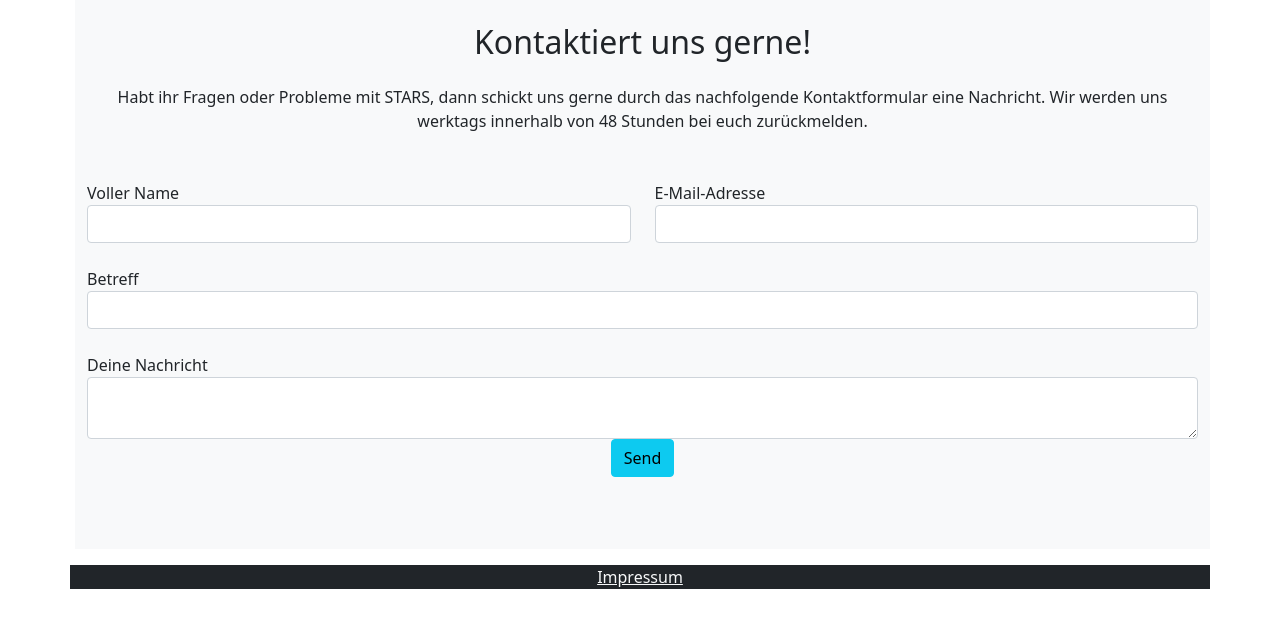
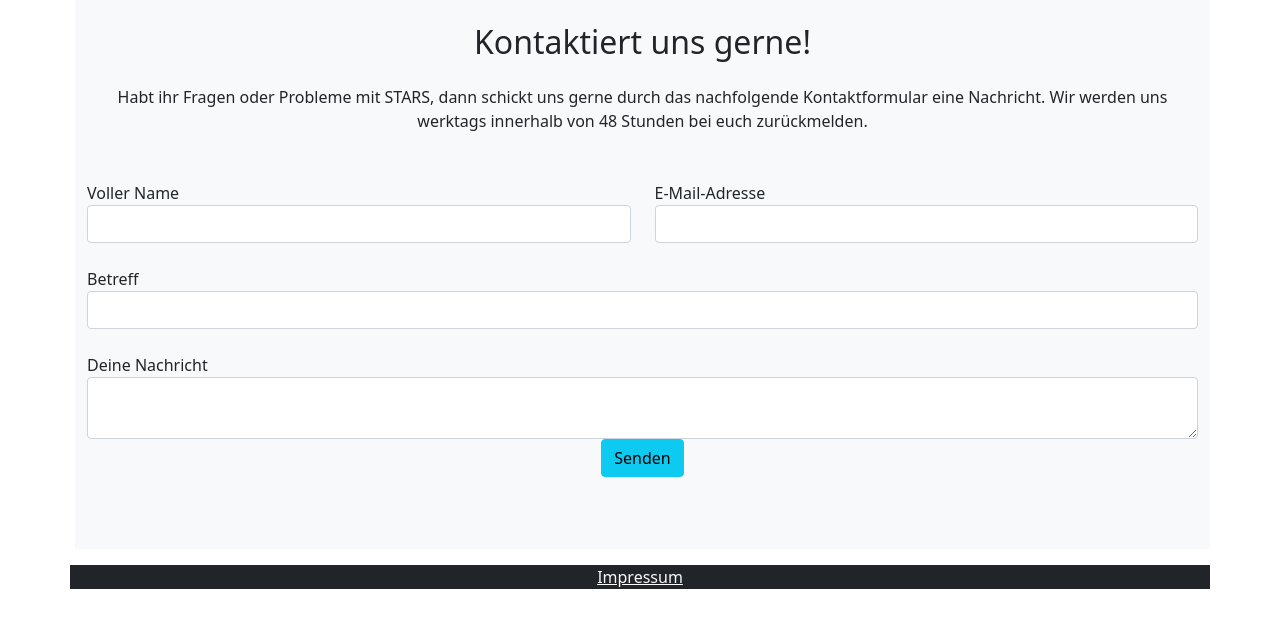
Before and after one commit to Wael653/Project-sksy, a Django app: page /support/ in a window 1280 px wide. Shown: the part 149-780 px from the top of the page. Run offline with Django 3.2, Linux system fonts and the light colour scheme.

Commit message:
update Support Site

```diff
--- a/stars/stars/settings.py
+++ b/stars/stars/settings.py
@@ -83,8 +83,8 @@ DATABASES = {
         'PASSWORD': 'stars123',
         'HOST': 'localhost',
         'PORT': '5432',
-     #  'ENGINE': 'django.db.backends.sqlite3',
-     # 'NAME': BASE_DIR/ 'db.sqlite3',
+       #'ENGINE': 'django.db.backends.sqlite3',
+       #'NAME': BASE_DIR/ 'db.sqlite3',
     }
 }
 
--- a/stars/stars/templates/support.html
+++ b/stars/stars/templates/support.html
@@ -64,7 +64,7 @@
 					</form>
 
 					<div class="text-center text-left">
-						<a class="btn btn-info" onclick="document.getElementById('contact-form').submit();">Send</a>
+						<a class="btn btn-info" onclick="document.getElementById('contact-form').submit();">Senden</a>
 					</div>
 					<div class="status"></div>
 				</div>
```
